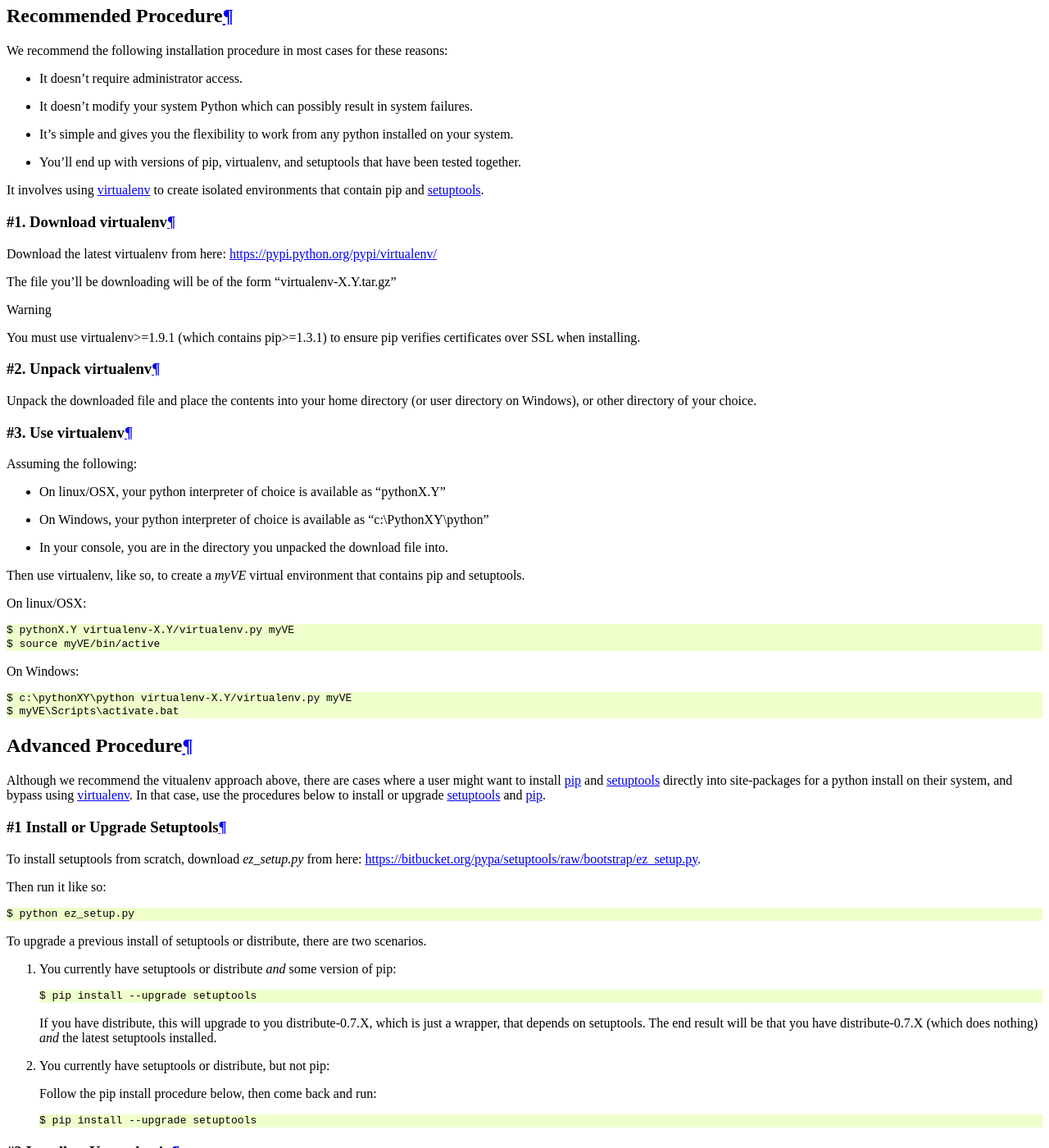
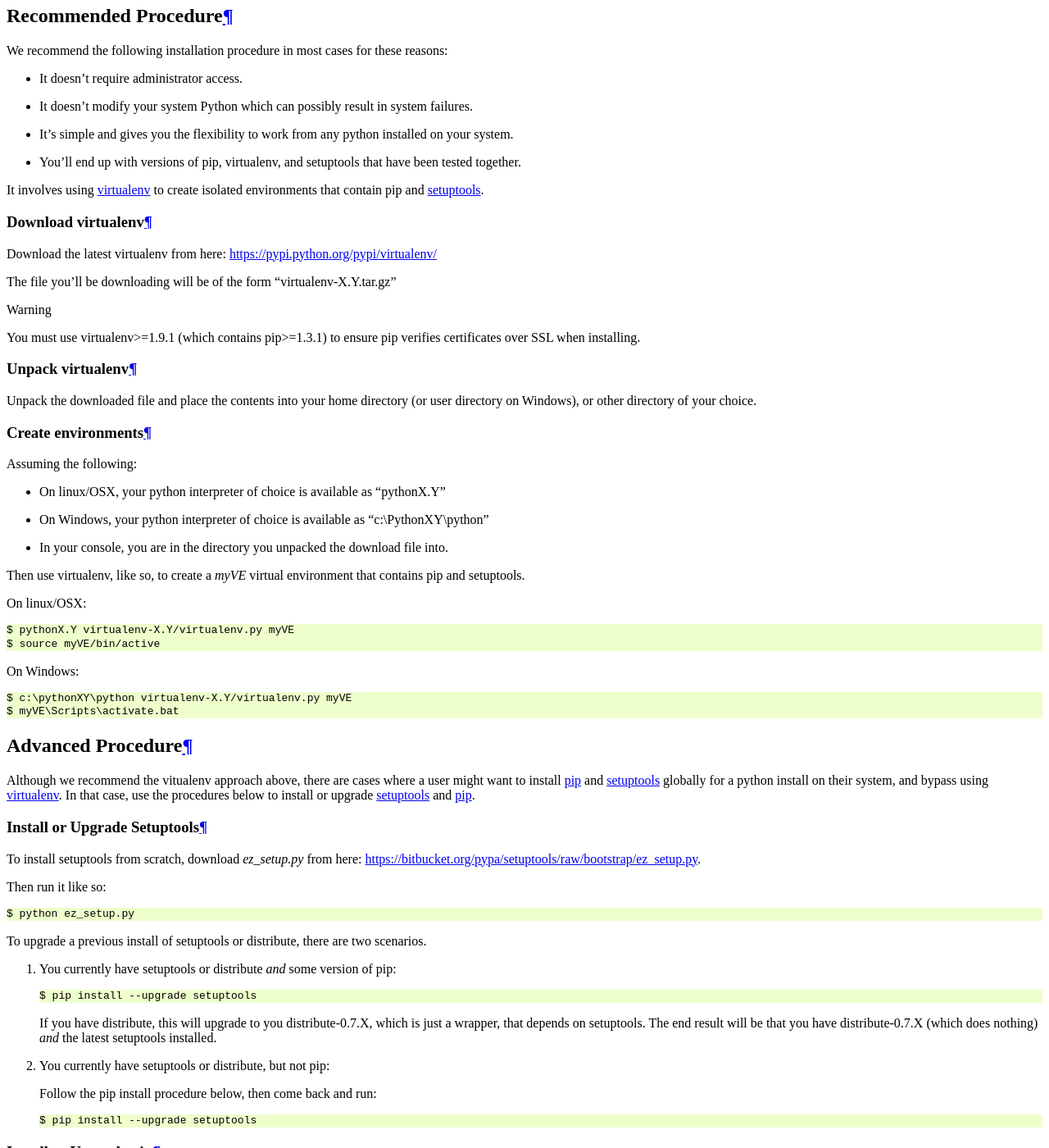
Before and after one commit to pypa/packaging.python.org, a Sphinx documentation site: the page built from source/setup.txt, in a window 1280 px wide and 1400 px high, scrolled down 248 px. Shown: the whole window at 82% size. Built offline with Sphinx 7.4.7, drawn with Linux system fonts in a browser that asks for light colours; some of the changed text lies outside the part shown.

Commit message:
remove numbers from section titles

```diff
--- a/source/setup.txt
+++ b/source/setup.txt
@@ -22,8 +22,8 @@ We recommend the following installation procedure in most cases for these reason
 It involves using `virtualenv`_ to create isolated environments that contain pip
 and `setuptools`_.
 
-#1. Download virtualenv
-+++++++++++++++++++++++
+Download virtualenv
++++++++++++++++++++
 
 Download the latest virtualenv from here: https://pypi.python.org/pypi/virtualenv/
 
@@ -35,15 +35,15 @@ The file you'll be downloading will be of the form "virtualenv-X.Y.tar.gz"
     verifies certificates over SSL when installing.
 
 
-#2. Unpack virtualenv
-+++++++++++++++++++++
+Unpack virtualenv
++++++++++++++++++
 
 Unpack the downloaded file and place the contents into your home directory (or
 user directory on Windows), or other directory of your choice.
 
 
-#3. Use virtualenv
-++++++++++++++++++
+Create environments
++++++++++++++++++++
 
 Assuming the following:
 
@@ -71,13 +71,13 @@ Advanced Procedure
 ------------------
 
 Although we recommend the vitualenv approach above, there are cases where a user
-might want to install `pip`_ and `setuptools`_ directly into site-packages for a
-python install on their system, and bypass using `virtualenv`_.  In that case,
-use the procedures below to install or upgrade `setuptools`_ and `pip`_.
+might want to install `pip`_ and `setuptools`_ globally for a python install on
+their system, and bypass using `virtualenv`_.  In that case, use the procedures
+below to install or upgrade `setuptools`_ and `pip`_.
 
 
-#1 Install or Upgrade Setuptools
-++++++++++++++++++++++++++++++++
+Install or Upgrade Setuptools
++++++++++++++++++++++++++++++
 
 To install setuptools from scratch, download `ez_setup.py` from here:
 https://bitbucket.org/pypa/setuptools/raw/bootstrap/ez_setup.py.
@@ -105,8 +105,8 @@ To upgrade a previous install of setuptools or distribute, there are two scenari
    $ pip install --upgrade setuptools
 
 
-#2 Install or Upgrade pip
-+++++++++++++++++++++++++
+Install or Upgrade pip
+++++++++++++++++++++++
 
 Download `get-pip.py` from here: https://raw.github.com/pypa/pip/master/contrib/get-pip.py
 
```
